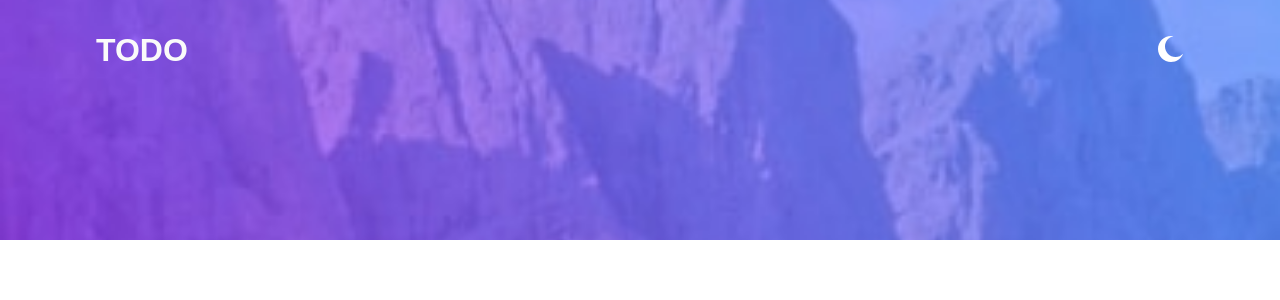
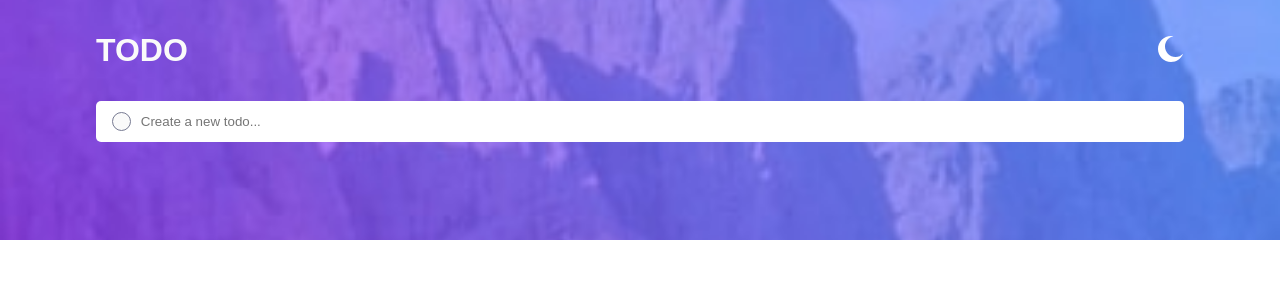
Before and after one commit to m-oniqu3/typescript_todolist, a React (Vite) app: page / in a window 1280 px wide. Shown: the top 300 px of the page. Built offline with nearby package versions, Linux system fonts and the light colour scheme.

Commit message:
Added form

```diff
--- a/src/App.tsx
+++ b/src/App.tsx
@@ -1,6 +1,8 @@
 import React from "react";
 import Background from "./components/background/Background";
 import Heading from "./components/heading/Heading";
+import TodoInput from "./components/todo/TodoInput";
+import Container from "./helpers/Container";
 import { GlobalStyles } from "./styles/Global.styled";
 
 const App = () => {
@@ -8,7 +10,10 @@ const App = () => {
     <div>
       <GlobalStyles />
       <Background>
-        <Heading />
+        <Container>
+          <Heading />
+          <TodoInput />
+        </Container>
       </Background>
     </div>
   );
--- a/src/components/heading/Heading.tsx
+++ b/src/components/heading/Heading.tsx
@@ -5,7 +5,6 @@ import { StyledHeading } from "../../styles/Heading.styled";
 
 const Heading = () => {
   return (
-    <Container>
     <StyledHeading>
       <h1>TODO</h1>
 
@@ -13,7 +12,6 @@ const Heading = () => {
         <img src={Moon} alt="Theme" />
       </figure>
     </StyledHeading>
-    </Container>
   );
 };
 
--- /dev/null
+++ b/src/components/todo/TodoInput.tsx
@@ -0,0 +1,13 @@
+import React from "react";
+import { Form } from "../../styles/Form.styled";
+
+const TodoInput = () => {
+  return (
+    <Form>
+      <div className="circle"></div>
+      <input type="text" placeholder="Create a new todo..." />
+    </Form>
+  );
+};
+
+export default TodoInput;
--- /dev/null
+++ b/src/styles/Form.styled.ts
@@ -0,0 +1,26 @@
+import styled from "styled-components";
+
+export const Form = styled.form`
+  position: relative;
+
+  .circle {
+    display: flex;
+    justify-content: center;
+    align-items: center;
+    width: 1.2rem;
+    height: 1.2rem;
+    border-radius: 50%;
+    border: 1px solid var(--Dark-Grayish-Blue);
+    background-color: var(--Very-Light-Gray);
+    position: absolute;
+    top: 0.675rem;
+    left: 1rem;
+  }
+
+  input {
+    padding: 0.8rem 1rem 0.8rem 2.8rem;
+    border-radius: 5px;
+    border: none;
+    width: 100%;
+  }
+`;
--- a/src/styles/Global.styled.ts
+++ b/src/styles/Global.styled.ts
@@ -7,6 +7,9 @@ export const GlobalStyles = styled.createGlobalStyle`
     margin: 0;
     padding: 0;
     box-sizing: border-box;
+  }
+
+  body {
     font-family: "Josefin Sans", sans-serif;
   }
 
--- a/src/styles/Heading.styled.ts
+++ b/src/styles/Heading.styled.ts
@@ -4,7 +4,7 @@ export const StyledHeading = styled.div`
   display: flex;
   justify-content: space-between;
   align-items: center;
-  padding-top: 2rem;
+  padding: 2rem 0;
 
   h1 {
     color: var(--Very-Light-Gray);
```
Lines whose indentation alone changed are shown as unchanged.
